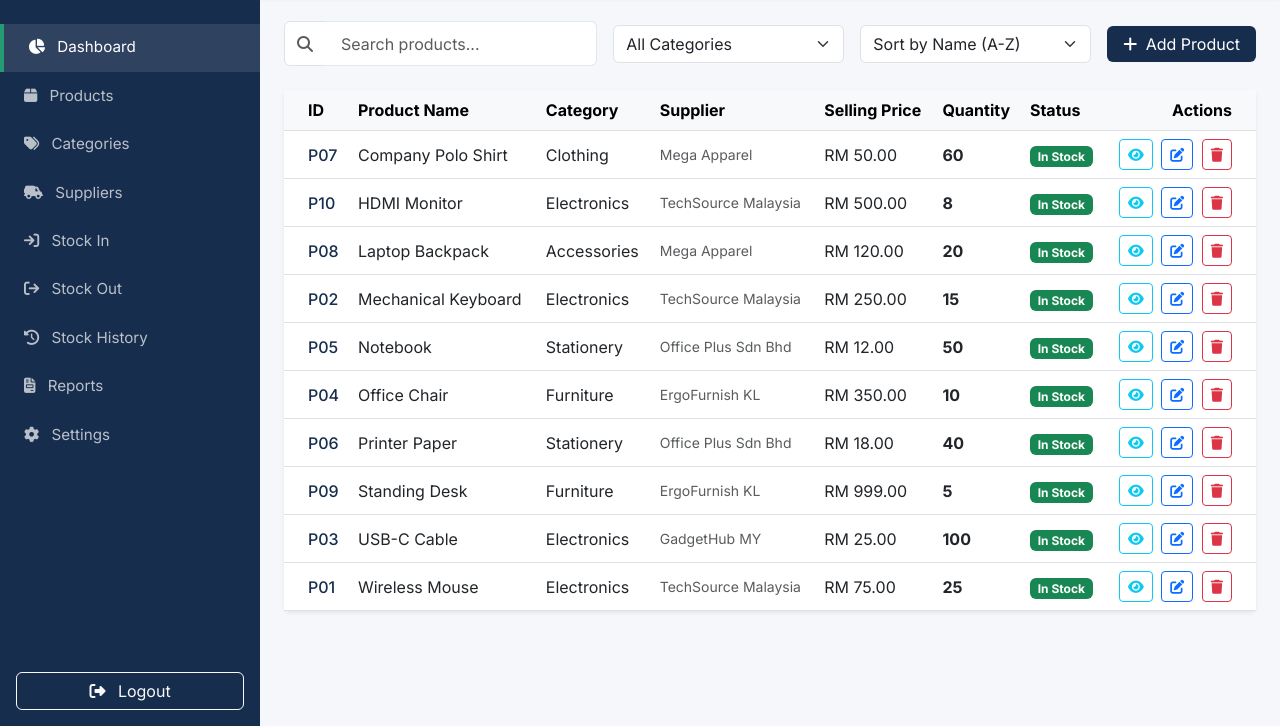
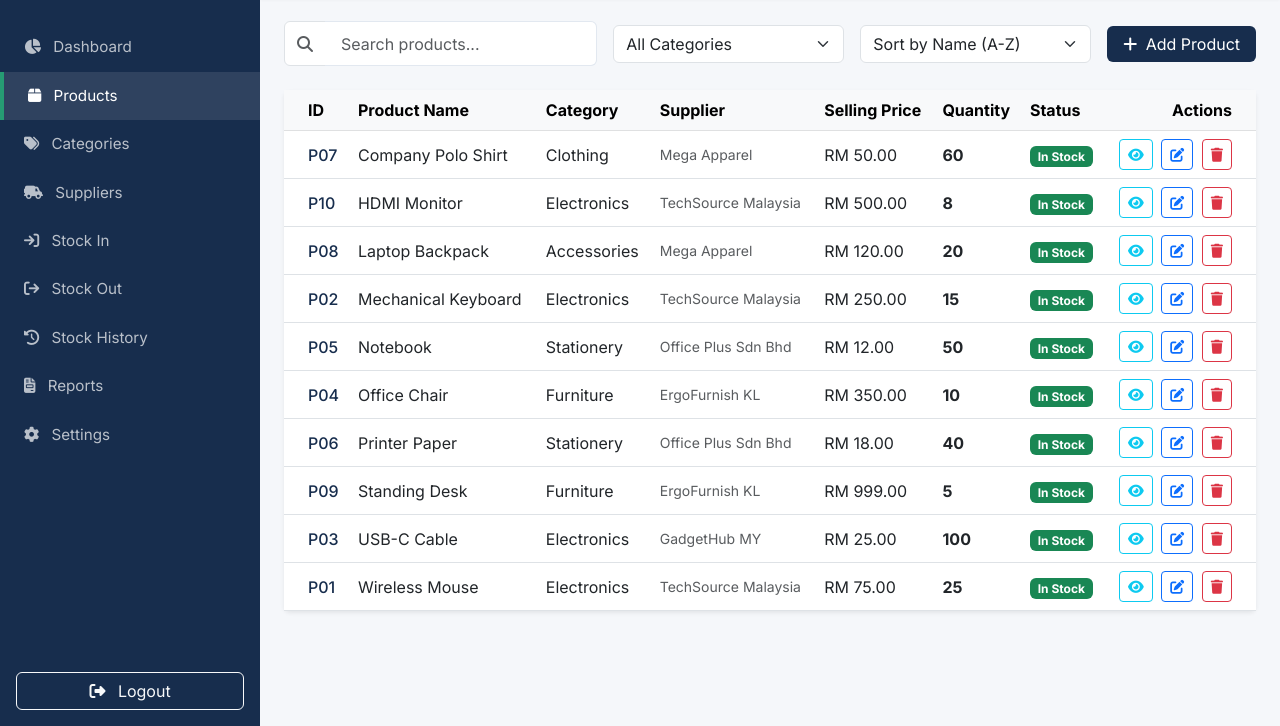
Before and after one commit to isemaaaaa/stockmate, a plain HTML site: page products.html in a window 1280 px wide. Shown: the part 74-800 px from the top of the page. Drawn offline with nearby package versions, Linux system fonts and the light colour scheme; sample sign-in values are in the browser's storage.

Commit message:
Update products.html

```diff
--- a/products.html
+++ b/products.html
@@ -18,8 +18,8 @@
                 <h3 class="fw-bold mb-0"><i class="fa-solid fa-boxes-stacked me-2"></i>StockMate</h3>
             </div>
             <ul class="nav flex-column sidebar-nav mt-3">
-                <li class="nav-item"><a href="dashboard.html" class="nav-link active"><i class="fa-solid fa-chart-pie me-2"></i> Dashboard</a></li>
-                <li class="nav-item"><a href="products.html" class="nav-link"><i class="fa-solid fa-box me-2"></i> Products</a></li>
+                <li class="nav-item"><a href="dashboard.html" class="nav-link"><i class="fa-solid fa-chart-pie me-2"></i> Dashboard</a></li>
+                <li class="nav-item"><a href="products.html" class="nav-link active"><i class="fa-solid fa-box me-2"></i> Products</a></li>
                 <li class="nav-item"><a href="categories.html" class="nav-link"><i class="fa-solid fa-tags me-2"></i> Categories</a></li>
                 <li class="nav-item"><a href="suppliers.html" class="nav-link"><i class="fa-solid fa-truck-field me-2"></i> Suppliers</a></li>
                 <li class="nav-item"><a href="stock-in.html" class="nav-link"><i class="fa-solid fa-arrow-right-to-bracket me-2"></i> Stock In</a></li>
```
